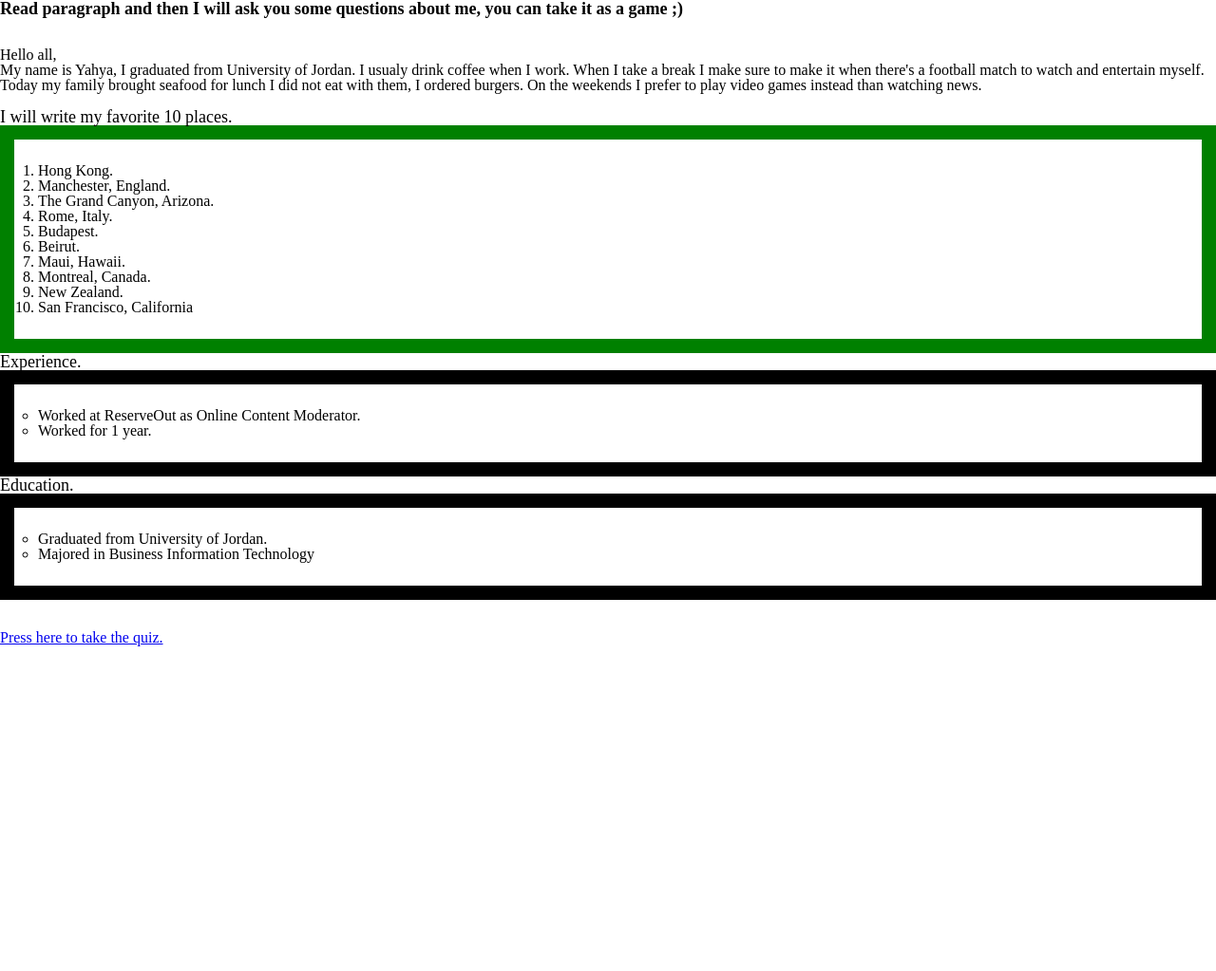
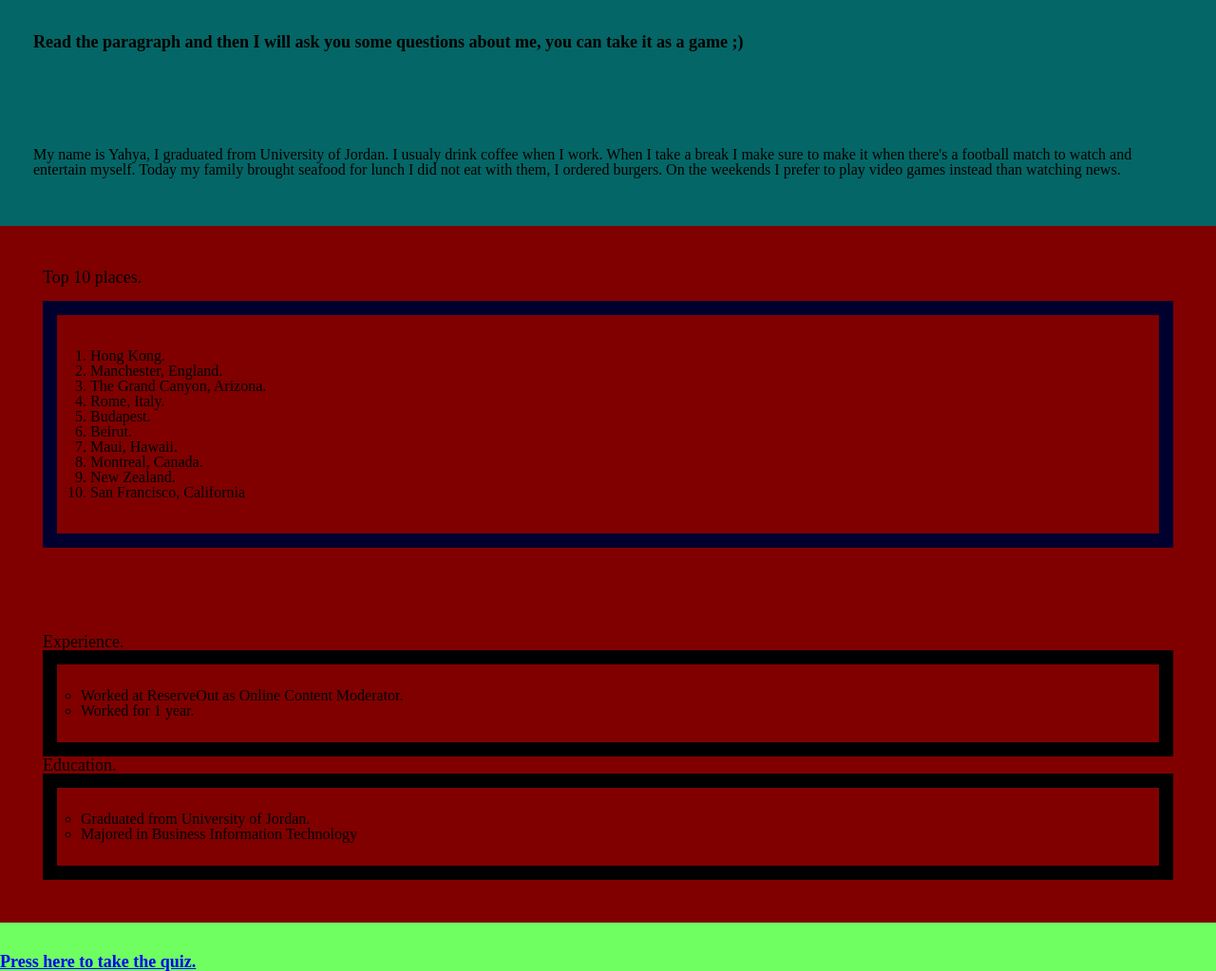
Before and after one commit to YahyaOmari/AboutmeQuiz1, a plain HTML site: page HTML/index.html in a window 1280 px wide. Shown: the whole page at 95% size. Before the commit the page ends 800 px from the top, so only its background shows below. Drawn offline with Linux system fonts and the light colour scheme.

Commit message:
Updated CSS

```diff
--- a/CSS/style.css
+++ b/CSS/style.css
@@ -2,6 +2,17 @@
     background-color: rgba(7, 226, 255, 0.486);
 } */
 
+header,main{
+    background-color: rgb(4, 102, 102);
+    padding: 35px;
+}
+nav{
+    background-color: maroon;
+    padding: 45px;
+}
+body {
+    background-color: rgb(111, 255, 97);
+}
 h1 {
     font-size:large;
     font-weight: bolder;
@@ -12,8 +23,8 @@ h3{
 }
 ol{
     list-style-type: decimal;
-    padding: 25px;
-    border: green solid 15px;
+    padding: 35px;
+    border: rgb(0, 0, 46) solid 15px;
 
 }
 ul{
@@ -21,3 +32,9 @@ ul{
     padding: 25px;
     border: black solid 15px;
 }
+a:hover{
+
+    color: rgb(255, 0, 0);
+    font-weight: bolder;
+
+}
--- a/HTML/index.html
+++ b/HTML/index.html
@@ -9,13 +9,12 @@
 </head>
 <body>
     <header>
-        <h1> Read paragraph and then I will ask you some questions about me, you can take it as a game ;) </h1>
+        <h1> Read the paragraph and then I will ask you some questions about me, you can take it as a game ;) </h1>
         <br> <br>
 
     </header>
     <main>
         <p>
-            Hello all, <br>
             My name is Yahya, I graduated from University of Jordan.
             I usualy drink coffee when I work. When I take a break I make sure
             to make it when there's a football match to watch and entertain myself.
@@ -26,7 +25,8 @@
     </main>
 
     <nav>
-        <h3>I will write my favorite 10 places.</h3>
+        <h3>Top 10 places.</h3>
+        <br>
         <ol>
             <li>Hong Kong.</li>
             <li>Manchester, England.</li>
@@ -56,7 +56,7 @@
 
     <br><br>
 
-    <a href="exam.html">Press here to take the quiz.</a>
+    <h1><a href="exam.html">Press here to take the quiz.</a></h1>
 
 </body>
 </html>
```
